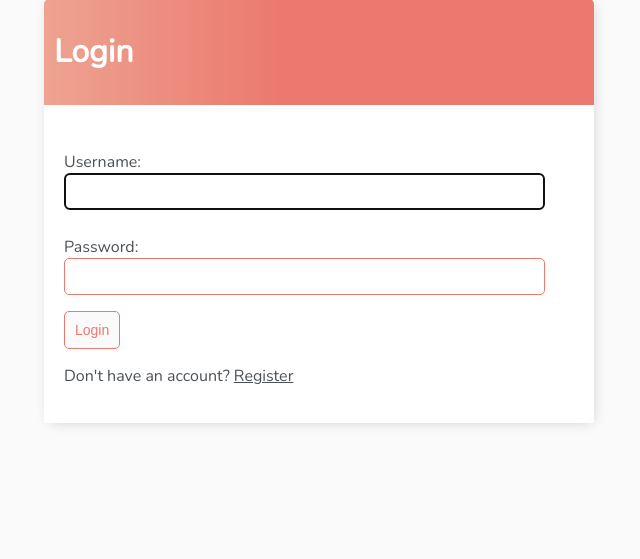
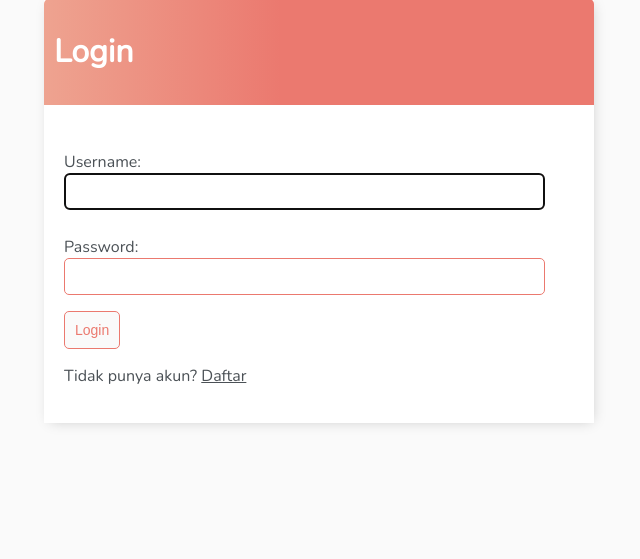
Before and after one commit to sahandnlf/tes-todolist, a Django app: page /login/ in a window 1280 px wide. Shown: the part 59-618 px from the top of the page, without its empty margins (321-961 px from the left). Run offline with Django 3.2, Linux system fonts and the light colour scheme.

Commit message:
Update login.html

```diff
--- a/base/templates/base/login.html
+++ b/base/templates/base/login.html
@@ -6,15 +6,13 @@
 </div>
 
 <div class="card-body">
-    <form method="POST">
-        {% csrf_token %}
-        {{form.as_p}}
-        <input class="button" type="submit" value="Login" >
-    </form>
-    <p>Don't have an account? <a href="{% url 'register' %}">Register</a> </p>
+<form method="POST">
+    {% csrf_token %}
+    {{form.as_p}}
+    <input class="button" type="submit" value="Login">
+</form>
+
+<p>Tidak punya akun? <a href="{% url 'register' %}">Daftar</a></p>
 </div>
 
-
-
-
 {% endblock content %}
```
